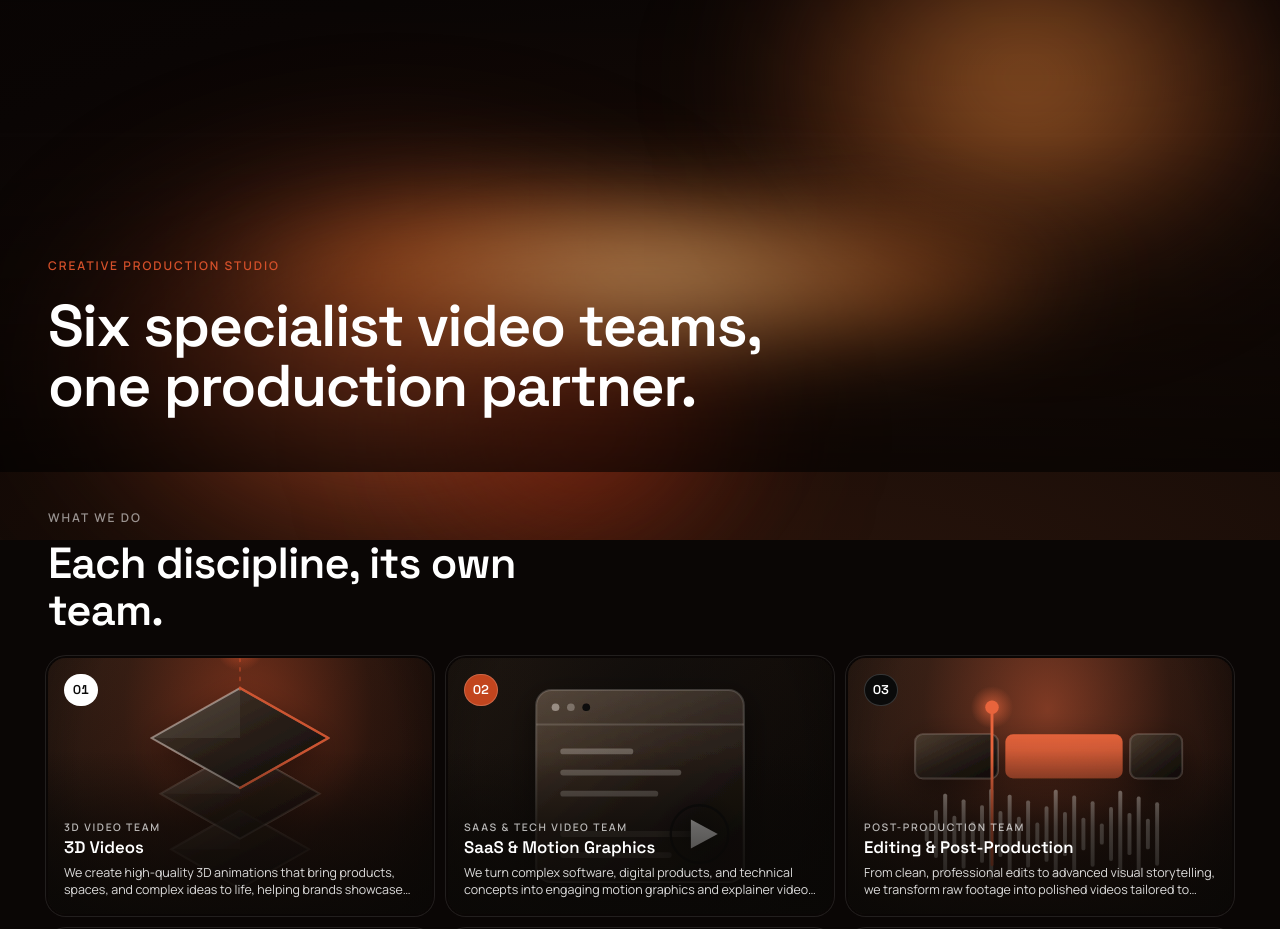
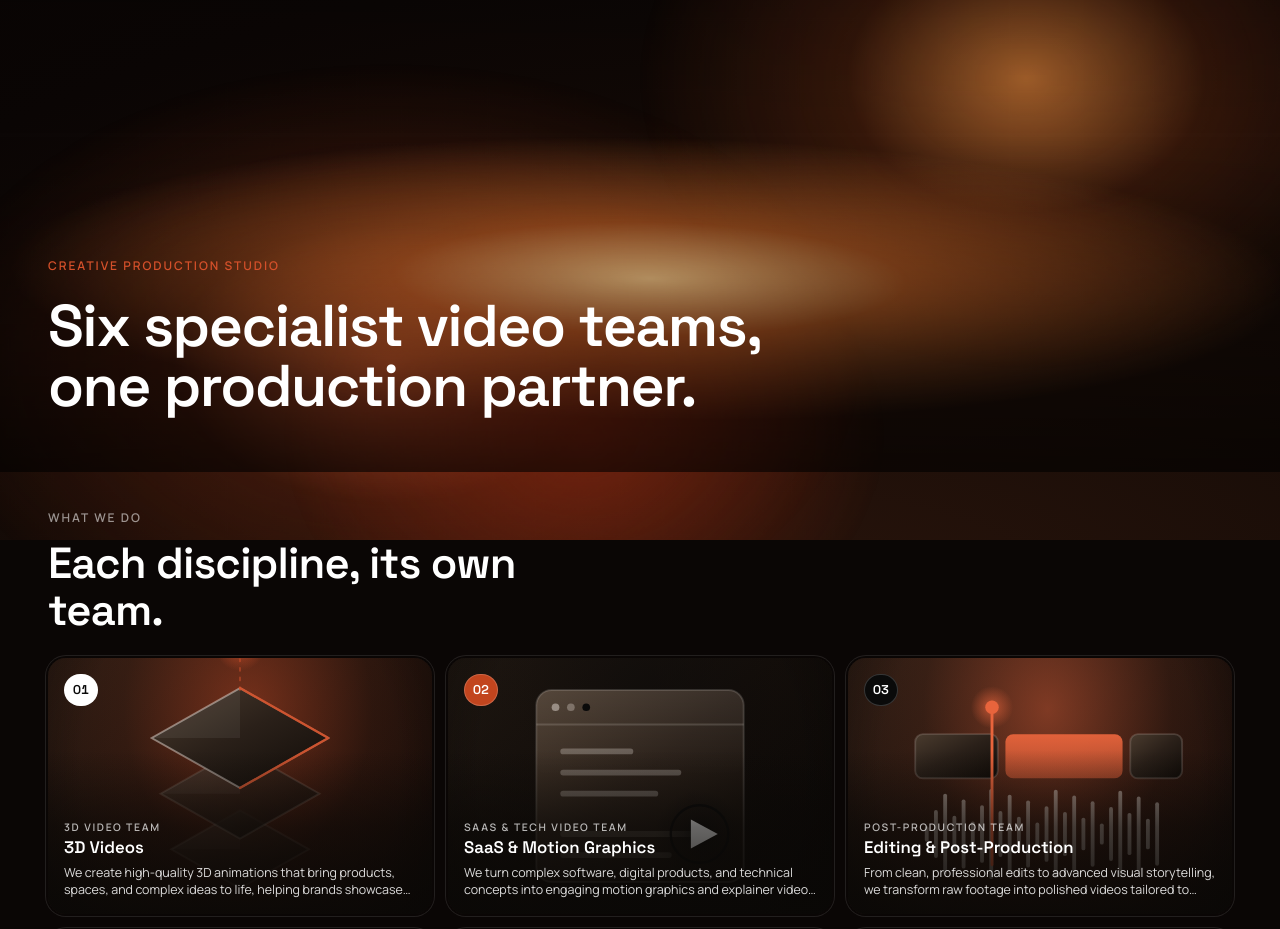
Before and after one commit to Ashir010/PRO, a Next.js app: page / in a window 1280 px wide. Shown: the part 260-1189 px from the top of the page. Built offline with nearby package versions, Linux system fonts and the light colour scheme.

Commit message:
Fix scroll lag: remove blur/blend on glow and SVG card-shadow filters

```diff
--- a/app/globals.css
+++ b/app/globals.css
@@ -159,12 +159,10 @@ body {
   will-change: transform;
   transform: translateZ(0);
 }
-.site-glow__blob {
-  filter: blur(58px);
-}
-.site-glow__core {
-  filter: blur(40px);
-}
+/* No blur() on purpose — a full-screen blurred *fixed* layer is the single
+   biggest scroll cost on weaker GPUs (it re-rasterizes as the page scrolls).
+   The radial gradients below are already soft (they fade to transparent), so
+   the glow needs no runtime filter at all and scrolling stays cheap. */
 
 .hg1 {
   width: max(44rem, 72vw);
@@ -173,9 +171,9 @@ body {
   top: 40%;
   background: radial-gradient(
     closest-side,
-    rgba(226, 98, 52, 0.74),
-    rgba(152, 52, 22, 0.28) 55%,
-    transparent 76%
+    rgba(226, 98, 52, 0.72),
+    rgba(152, 52, 22, 0.26) 46%,
+    transparent 100%
   );
   animation: hgFloat1 26s ease-in-out infinite alternate;
 }
@@ -186,9 +184,9 @@ body {
   top: 10%;
   background: radial-gradient(
     closest-side,
-    rgba(255, 150, 66, 0.64),
-    rgba(182, 76, 28, 0.24) 55%,
-    transparent 75%
+    rgba(255, 150, 66, 0.62),
+    rgba(182, 76, 28, 0.22) 46%,
+    transparent 100%
   );
   animation: hgFloat2 32s ease-in-out infinite alternate;
 }
@@ -199,8 +197,8 @@ body {
   bottom: -14%;
   background: radial-gradient(
     closest-side,
-    rgba(158, 44, 18, 0.6),
-    transparent 72%
+    rgba(158, 44, 18, 0.56),
+    transparent 100%
   );
   animation: hgFloat3 30s ease-in-out infinite alternate;
 }
@@ -211,9 +209,9 @@ body {
   top: 50%;
   background: radial-gradient(
     closest-side,
-    rgba(255, 206, 138, 0.92),
-    rgba(255, 130, 50, 0.52) 42%,
-    transparent 70%
+    rgba(255, 206, 138, 0.9),
+    rgba(255, 130, 50, 0.5) 40%,
+    transparent 100%
   );
   animation: hgCore 22s ease-in-out infinite alternate;
 }
--- a/components/media/ServiceArt.tsx
+++ b/components/media/ServiceArt.tsx
@@ -69,21 +69,6 @@ export function ServiceArt({
           <stop offset="0" stopColor="#FFFFFF" stopOpacity="0.5" />
           <stop offset="1" stopColor="#FFFFFF" stopOpacity="0" />
         </linearGradient>
-        <filter
-          id={`${p}-shadow`}
-          x="-40%"
-          y="-40%"
-          width="180%"
-          height="180%"
-        >
-          <feDropShadow
-            dx="0"
-            dy="12"
-            stdDeviation="16"
-            floodColor="#000000"
-            floodOpacity="0.5"
-          />
-        </filter>
       </defs>
 
       <rect width="400" height="500" fill={`url(#${p}-bg)`} />
@@ -100,7 +85,7 @@ const SCENES: Record<string, Scene> = {
   // 3D — stacked glossy isometric slabs with a dropped focal node
   "3d-videos": (p, a) => (
     <>
-      <g filter={`url(#${p}-shadow)`}>
+      <g>
         {[
           { cy: 316, s: 0.78, o: 0.5 },
           { cy: 258, s: 0.9, o: 0.72 },
@@ -154,7 +139,7 @@ const SCENES: Record<string, Scene> = {
   // SaaS — floating interface panel with a motion orb
   "saas-motion-graphics": (p, a) => (
     <>
-      <g filter={`url(#${p}-shadow)`}>
+      <g>
         <rect
           x="92"
           y="150"
@@ -213,7 +198,7 @@ const SCENES: Record<string, Scene> = {
   // Editing — glossy timeline, waveform and a glowing playhead
   "editing-post-production": (p, a) => (
     <>
-      <g filter={`url(#${p}-shadow)`}>
+      <g>
         {/* clip track */}
         {[
           { x: 70, w: 86, accent: false },
@@ -268,7 +253,7 @@ const SCENES: Record<string, Scene> = {
         <path d="M268 206q26 44 0 88" strokeOpacity="0.5" />
         <path d="M290 188q40 62 0 124" strokeOpacity="0.25" />
       </g>
-      <g filter={`url(#${p}-shadow)`}>
+      <g>
         {/* mic body */}
         <rect
           x="172"
@@ -312,7 +297,7 @@ const SCENES: Record<string, Scene> = {
   // UGC — floating phone with a short-form reel
   "ugc-social": (p, a) => (
     <>
-      <g filter={`url(#${p}-shadow)`}>
+      <g>
         <rect
           x="150"
           y="120"
@@ -370,7 +355,7 @@ const SCENES: Record<string, Scene> = {
   "videography-on-site": (p, a) => (
     <>
       <circle cx="200" cy="250" r="96" fill={`url(#${p}-focal)`} opacity="0.5" />
-      <g filter={`url(#${p}-shadow)`}>
+      <g>
         <circle
           cx="200"
           cy="250"
```
